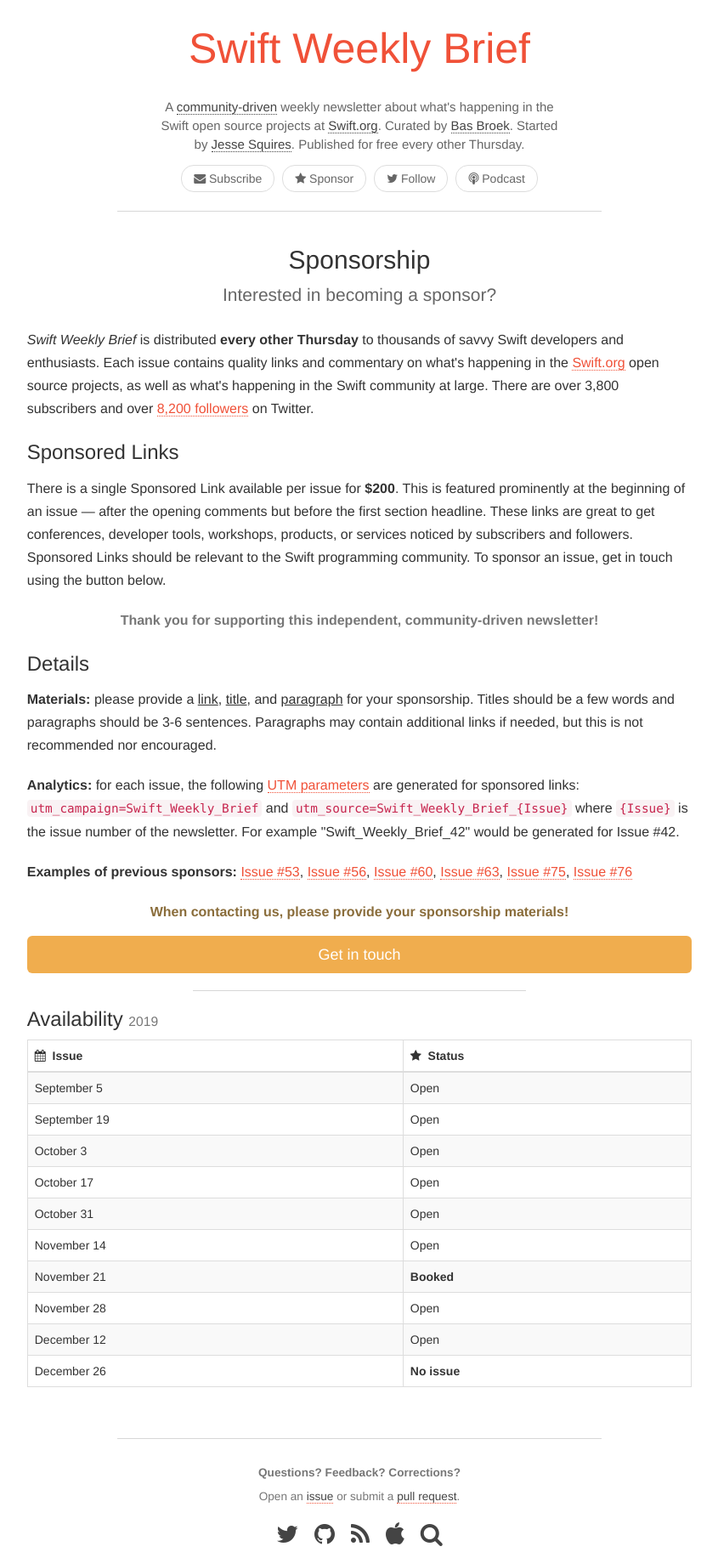
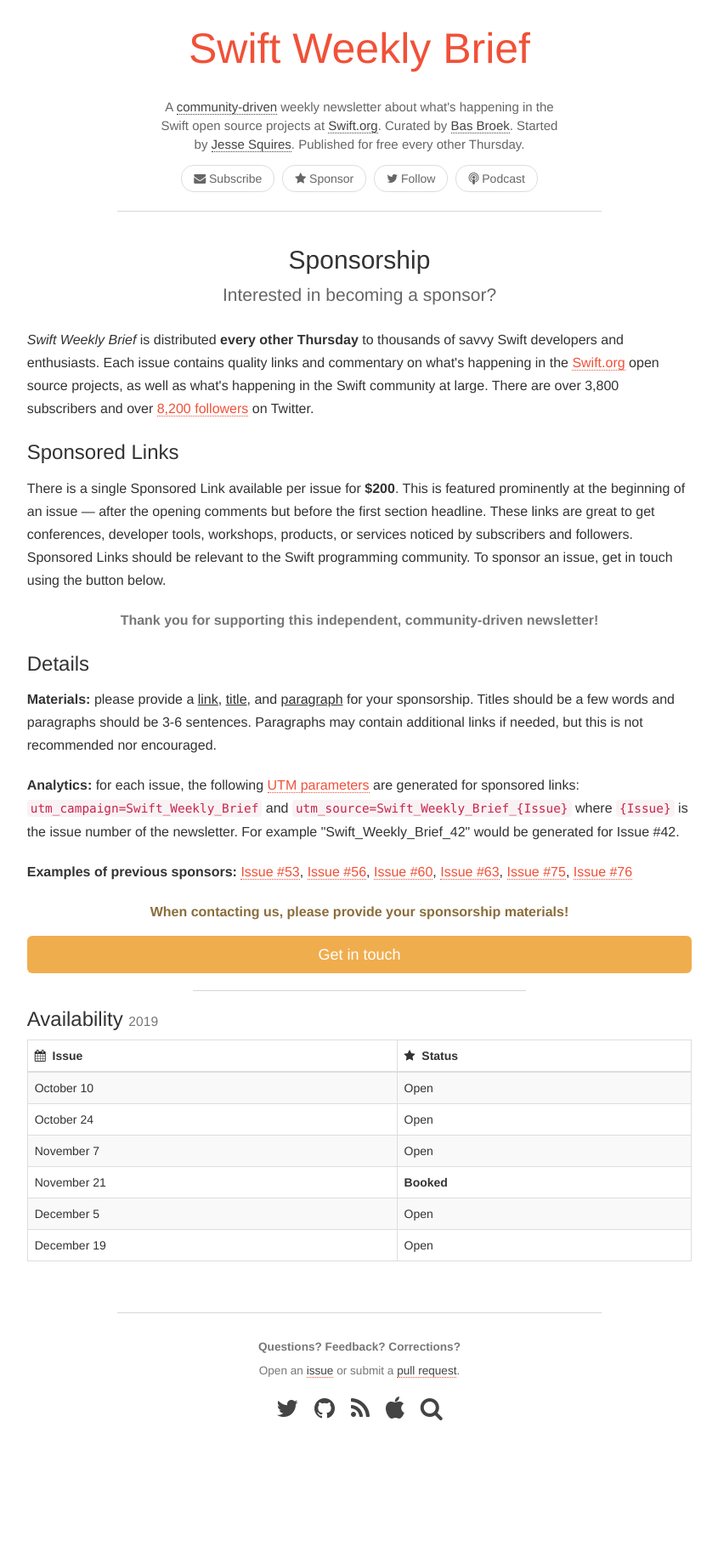
Before and after one commit to SwiftWeekly/swiftweekly.github.io, a Jekyll site: the page built from sponsorship.md, in a window 1280 px wide. Shown: the whole page at 85% size, without its empty margins (217-1062 px from the left). Built offline with Jekyll 4.4.1, drawn with Linux system fonts in a browser that asks for light colours; after the commit the page ends 1685 px from its top, so only the background shows below that.

Commit message:
Update sponsorship.md

```diff
--- a/sponsorship.md
+++ b/sponsorship.md
@@ -60,16 +60,12 @@
 <div class="table-responsive" markdown="1">
 | <i class="fa fa-calendar" aria-hidden="true"></i>&nbsp; Issue | <i class="fa fa-star" aria-hidden="true"></i>&nbsp; Status |
 |:-|:-|
-| September 5  | Open |
-| September 19 | Open |
-| October 3    | Open |
-| October 17   | Open |
-| October 31   | Open |
-| November 14  | Open |
+| October 10   | Open |
+| October 24   | Open |
+| November 7   | Open |
 | November 21  | **Booked** |
-| November 28  | Open |
-| December 12  | Open |
-| December 26  | **No issue** |
+| December 5   | Open |
+| December 19  | Open |
 {: class="table table-striped table-bordered"}
 </div>
 
```
